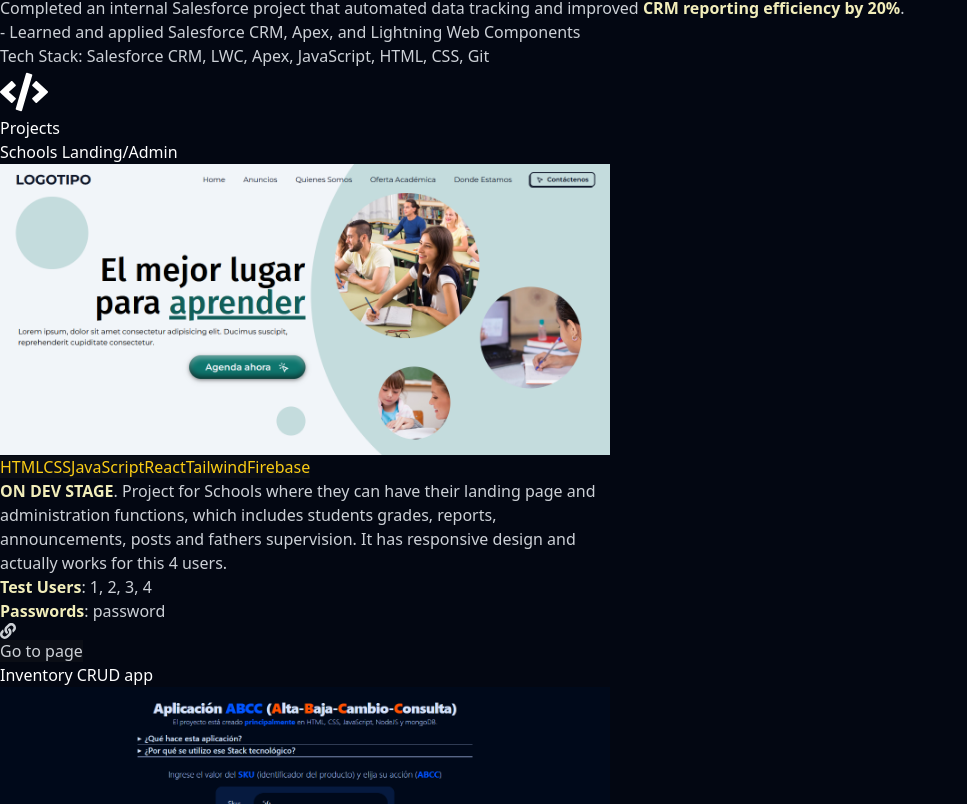
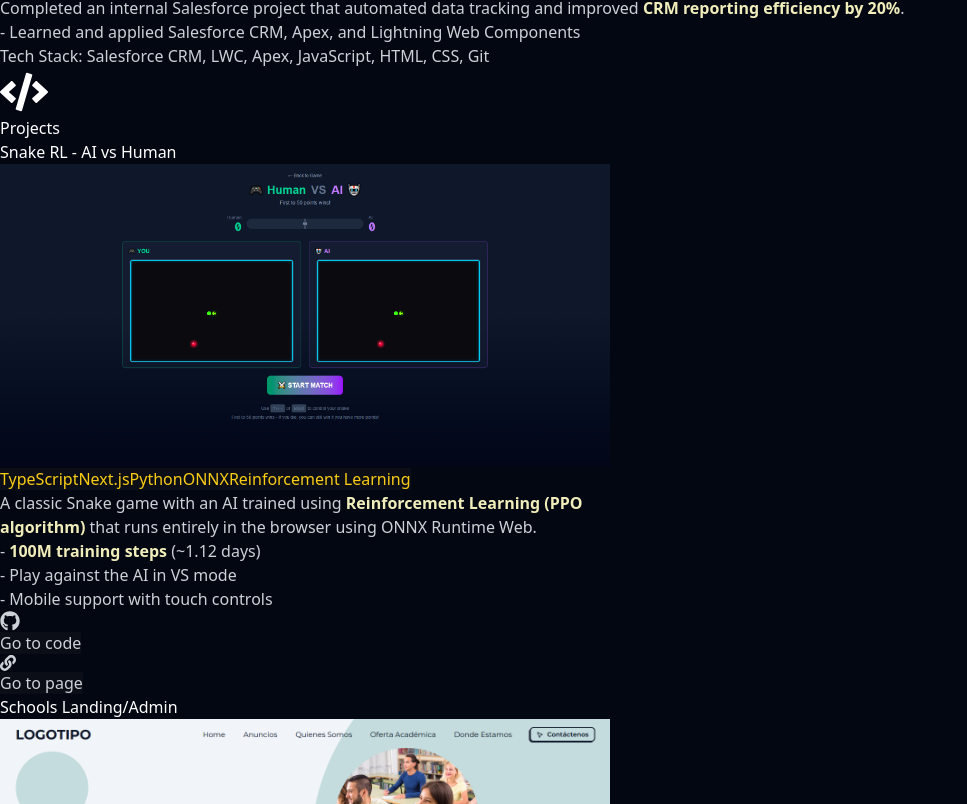
Before and after one commit to NolanS-OMG/portfolio, a React (Vite) app: page / in a window 1280 px wide. Shown: the part 1156-1960 px from the top of the page, without its empty margins (0-967 px from the left). Built offline with nearby package versions, Linux system fonts and the light colour scheme.

Commit message:
snake rl añadido

```diff
--- a/src/App.jsx
+++ b/src/App.jsx
@@ -113,6 +113,22 @@ function App() {
 
   const projects_en = [
     {
+      img: "/snake_rl.PNG",
+      alt: "Snake RL AI vs Human",
+      title: "Snake RL - AI vs Human",
+      skills: ["TypeScript", "Next.js", "Python", "ONNX", "Reinforcement Learning"],
+      description: (
+        <>
+          A classic Snake game with an AI trained using <strong className="light">Reinforcement Learning (PPO algorithm)</strong> that runs entirely in the browser using ONNX Runtime Web. <br />
+          - <strong className="light">100M training steps</strong> (~1.12 days) <br />
+          - Play against the AI in VS mode <br />
+          - Mobile support with touch controls
+        </>
+      ),
+      github: "https://github.com/NolanS-OMG/ia_snake",
+      page: "https://ia-snake.vercel.app/"
+    },
+    {
       img: "/colegios.PNG",
       alt: "Landing Page Colegios",
       title: "Schools Landing/Admin",
@@ -155,6 +171,22 @@ function App() {
     },
   ];
   const projects_es = [
+    {
+      img: "/snake_rl.PNG",
+      alt: "Snake RL AI vs Human",
+      title: "Snake RL - AI vs Human",
+      skills: ["TypeScript", "Next.js", "Python", "ONNX", "Reinforcement Learning"],
+      description: (
+        <>
+          El clásico juego de Snake con una IA entrenada mediante <strong className="light">Reinforcement Learning (algoritmo PPO)</strong> que corre completamente en el navegador usando ONNX Runtime Web. <br />
+          - <strong className="light">100M pasos de entrenamiento</strong> (~1.12 días) <br />
+          - Juega contra la IA en modo VS <br />
+          - Soporte móvil con controles táctiles
+        </>
+      ),
+      github: "https://github.com/NolanS-OMG/ia_snake",
+      page: "https://ia-snake.vercel.app/"
+    },
     {
       img: "/colegios.PNG",
       alt: "Landing Page Colegios",
```
Also changed, not shown: public/snake_rl.PNG (added).
